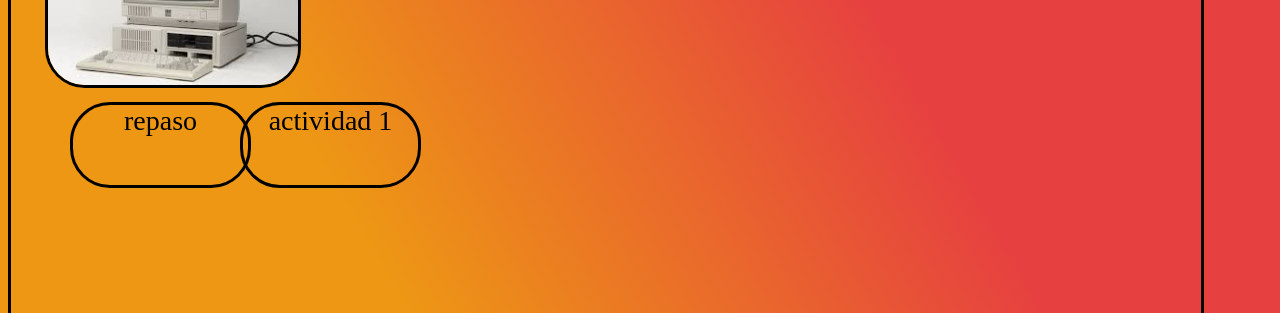
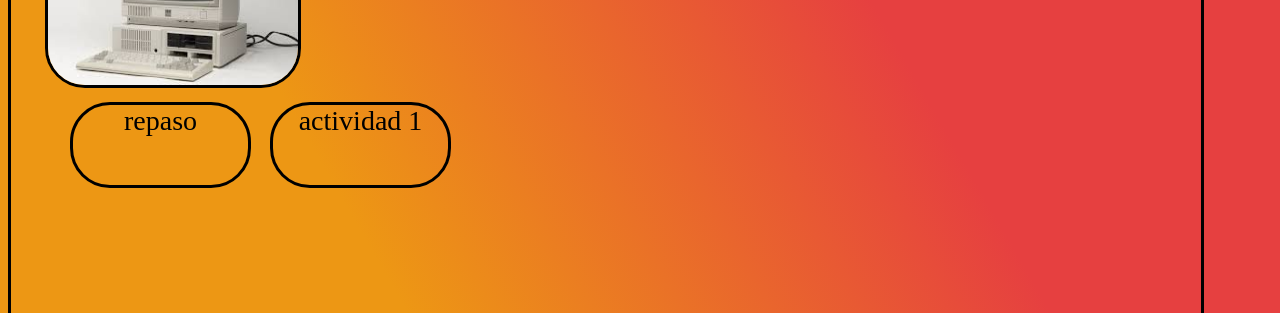
Before and after one commit to miguesierra/proyecto-1, a plain HTML site: page periodo2.html in a window 1280 px wide. Shown: the part 128-441 px from the top of the page. Drawn offline with Linux system fonts and the light colour scheme; a web font is replaced by a local one.

Commit message:
Update periodo2.html

```diff
--- a/periodo2.html
+++ b/periodo2.html
@@ -10,7 +10,7 @@
 <div class="p222"></div>
 <div class="p2222" style="left:70px;width:175px;font-size:28px;position: absolute; top:230px; "> <a href="actividad1p2.html">
 repaso</a> </div>
-<div class="p2222" style="left:240px;width:175px;font-size:28px;position: absolute; top:230px; "> <a href="actividad2p2.html">
+<div class="p2222" style="left:270px;width:175px;font-size:28px;position: absolute; top:230px; "> <a href="actividad2p2.html">
 actividad 1 </a> </div>
 <div class="p2222"><a href="index.html">
 volver al inicio</a></div>
```
